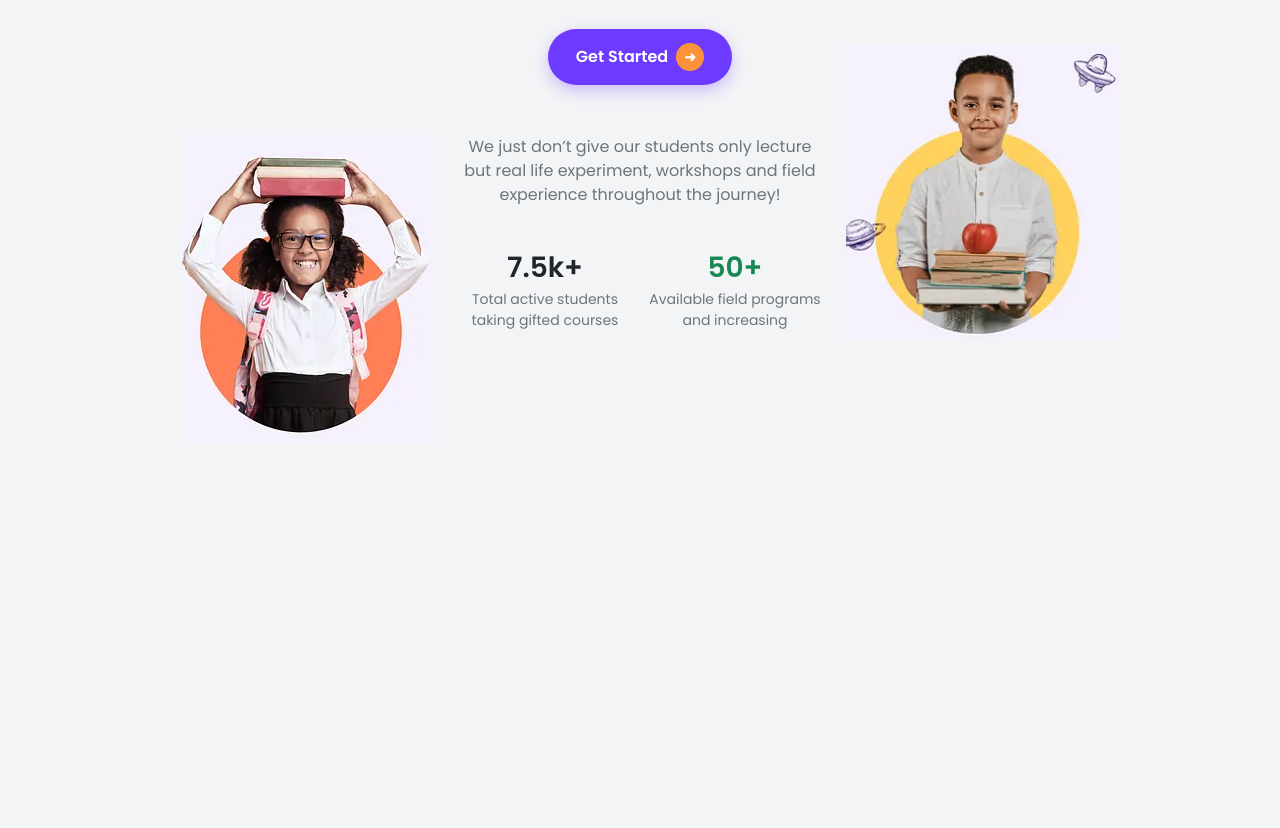
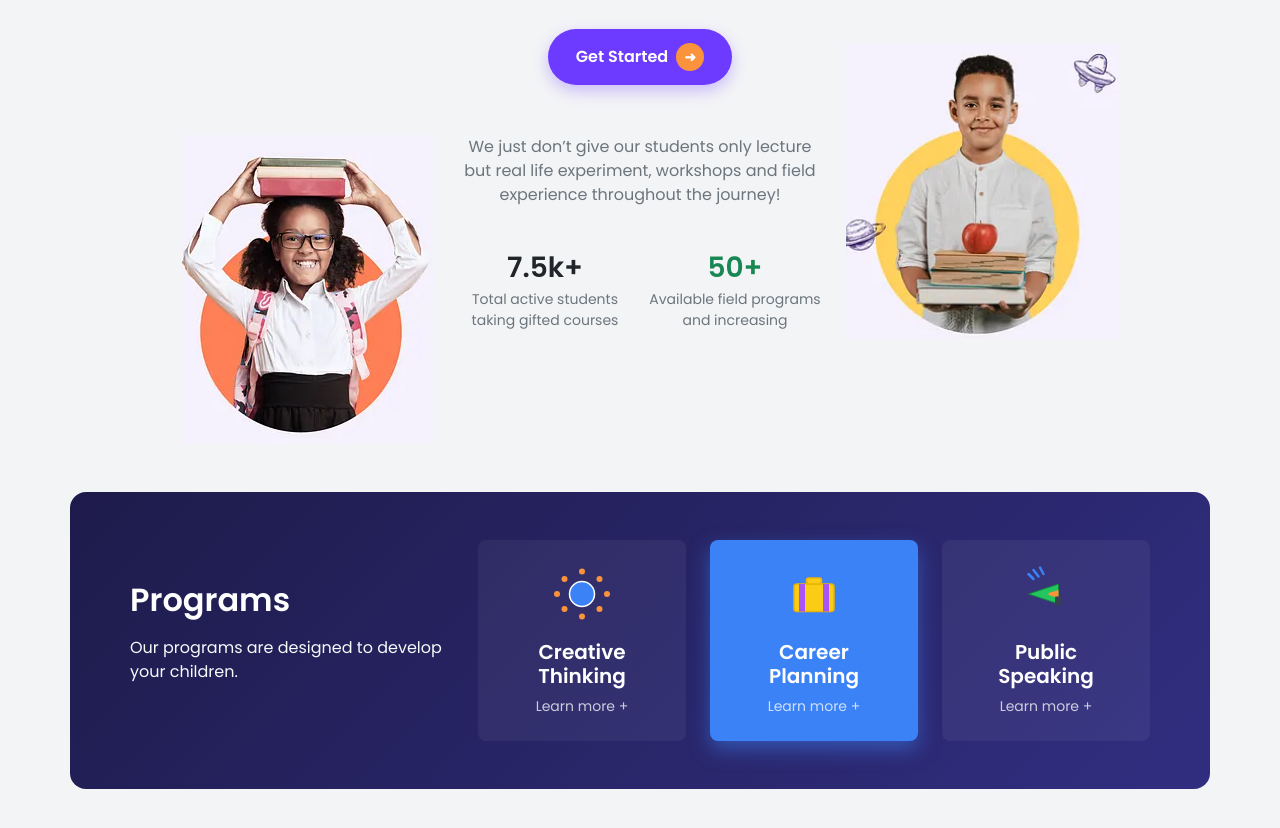
Before and after one commit to syedkashanabbas/edukids, a plain HTML site: page index.html in a window 1280 px wide. Shown: the part 242-1070 px from the top of the page. Before the commit the page ends 800 px from the top, so only its background shows below. Drawn offline with nearby package versions, Linux system fonts and the light colour scheme.

Commit message:
`Added new programs section with program cards and styling`

```diff
--- a/index.html
+++ b/index.html
@@ -14,7 +14,7 @@
   <!-- Custom CSS -->
   <link rel="stylesheet" href="style.css" />
 </head>
-<body class="text-dark overflow-hidden ">
+<body class="">
 
 
   <nav class="w-100 border-bottom border-secondary">
@@ -98,6 +98,108 @@
     </div>
   </section>
 
+
+  <section class="programs-section  py-5">
+  <div class="container">
+    <div class="programs-box row align-items-center p-5 rounded-4">
+
+      <!-- Left Content -->
+      <div class="col-md-4 text-white mb-4 mb-md-0">
+        <h2 class="fw-bold fs-2">Programs</h2>
+        <p class="mt-3 text-light">Our programs are designed to develop your children.</p>
+      </div>
+
+      <!-- Program Cards -->
+      <div class="col-md-8">
+        <div class="row g-4">
+
+          <!-- Creative Thinking -->
+          <div class="col-md-4">
+            <div class="program-card text-center p-4 rounded-3 h-100 text-white">
+              <div class="mb-3">
+                <!-- SVG placeholder -->
+              <svg xmlns="http://www.w3.org/2000/svg" viewBox="0 0 120 120" width="60" height="60">
+            <!-- Center Circle -->
+            <circle cx="60" cy="60" r="25" fill="#3B82F6" stroke="white" stroke-width="3"/>
+
+            <!-- Outer Orange Dots -->
+            <circle cx="60" cy="15" r="6" fill="#FB923C"/>
+            <circle cx="95" cy="30" r="6" fill="#FB923C"/>
+            <circle cx="110" cy="60" r="6" fill="#FB923C"/>
+            <circle cx="95" cy="90" r="6" fill="#FB923C"/>
+            <circle cx="60" cy="105" r="6" fill="#FB923C"/>
+            <circle cx="25" cy="90" r="6" fill="#FB923C"/>
+            <circle cx="10" cy="60" r="6" fill="#FB923C"/>
+            <circle cx="25" cy="30" r="6" fill="#FB923C"/>
+            </svg>
+
+              </div>
+              <h5 class="fw-semibold">Creative Thinking</h5>
+              <p class="small opacity-75 mb-0">Learn more +</p>
+            </div>
+          </div>
+
+          <!-- Career Planning (highlight) -->
+          <div class="col-md-4">
+            <div class="program-card text-center p-4 rounded-3 h-100 text-white active-card">
+              <div class="mb-3">
+                <!-- SVG placeholder -->
+                <svg xmlns="http://www.w3.org/2000/svg" viewBox="0 0 120 120" width="60" height="60">
+                <!-- Suitcase body -->
+                <rect x="20" y="40" width="80" height="55" rx="6" ry="6" fill="#FACC15" stroke="#EAB308" stroke-width="3"/>
+
+                <!-- Vertical straps -->
+                <rect x="30" y="40" width="12" height="55" fill="#A855F7"/>
+                <rect x="78" y="40" width="12" height="55" fill="#A855F7"/>
+
+                <!-- Center Handle (connected to suitcase top) -->
+                <rect x="45" y="28" width="30" height="12" rx="4" ry="4" fill="#FACC15" stroke="#EAB308" stroke-width="3"/>
+                <!-- handle legs -->
+                <rect x="45" y="35" width="3" height="5" fill="#EAB308"/>
+                <rect x="72" y="35" width="3" height="5" fill="#EAB308"/>
+                </svg>
+
+              </div>
+              <h5 class="fw-semibold">Career Planning</h5>
+              <p class="small opacity-75 mb-0">Learn more +</p>
+            </div>
+          </div>
+
+          <!-- Public Speaking -->
+          <div class="col-md-4">
+            <div class="program-card text-center p-4 rounded-3 h-100 text-white">
+              <div class="mb-3">
+                <!-- SVG placeholder -->
+               <svg xmlns="http://www.w3.org/2000/svg" viewBox="0 0 120 120" width="60" height="60">
+                <!-- Megaphone Cone -->
+                <polygon points="25,60 85,40 85,80 25,60" fill="#22C55E" stroke="#15803D" stroke-width="2"/>
+
+                <!-- Orange Grip/Band -->
+                <polygon points="65,58 85,52 85,68 65,62" fill="#FB923C"/>
+
+                <!-- Handle -->
+                <rect x="78" y="65" width="12" height="18" rx="2" ry="2" fill="#374151"/>
+
+                <!-- Sound Waves -->
+                <line x1="35" y1="30" x2="25" y2="20" stroke="#3B82F6" stroke-width="5" stroke-linecap="round"/>
+                <line x1="45" y1="25" x2="35" y2="12" stroke="#3B82F6" stroke-width="5" stroke-linecap="round"/>
+                <line x1="55" y1="20" x2="48" y2="7"  stroke="#3B82F6" stroke-width="5" stroke-linecap="round"/>
+                </svg>
+
+              </div>
+              <h5 class="fw-semibold">Public Speaking</h5>
+              <p class="small opacity-75 mb-0">Learn more +</p>
+            </div>
+          </div>
+
+        </div>
+      </div>
+    </div>
+  </div>
+</section>
+
+
+
   <!-- Bootstrap 5 JS Bundle -->
   <script src="https://cdn.jsdelivr.net/npm/bootstrap@5.3.0/dist/js/bootstrap.bundle.min.js"></script>
 
--- a/style.css
+++ b/style.css
@@ -1,5 +1,3 @@
-/* Keep your existing styles and add/modify these */
-
 /* Colors */
 :root {
   --bright-blue: #3B82F6;
@@ -97,3 +95,24 @@ body {
   font-size: 14px;
   line-height: 1;
 }
+
+/* Program Card */
+
+.programs-box {
+  background: linear-gradient(135deg, #1e1b4b, #312e81);
+}
+
+.program-card {
+  /* transition: all 0.3s ease; */
+  background: rgba(255, 255, 255, 0.05);
+}
+
+.program-card:hover {
+  /* transform: translateY(-6px); */
+  background: rgba(255, 255, 255, 0.1);
+}
+
+.active-card {
+  background: var(--bright-blue) !important;
+  box-shadow: 0 8px 20px rgba(59, 130, 246, 0.5);
+}
```
Also changed, not shown: assets/img/suitcase.jpg (added).
